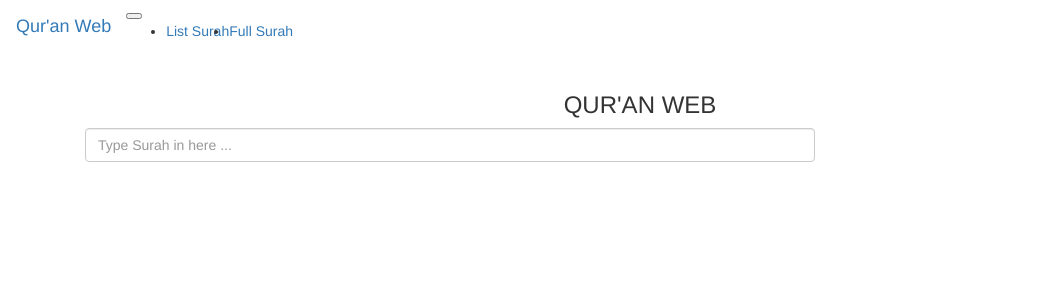
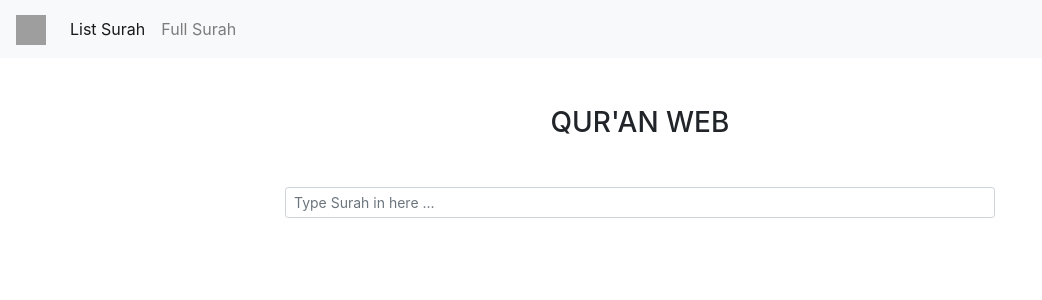
Before and after one commit to yudaapratama/quran-web, a CodeIgniter app: page /database/index.php/home/index in a window 1280 px wide. Shown: the top 300 px of the page, without its empty margins (0-1042 px from the left). Run offline with CodeIgniter, Linux system fonts and the light colour scheme; some libraries are stand-ins or nearby versions; grey boxes are pictures that could not be loaded.

Commit message:
Change library

```diff
--- a/application/views/template/footer.php
+++ b/application/views/template/footer.php
@@ -1,19 +1,16 @@
 
 
 
-		<script type="text/javascript" src="<?php echo base_url() ?>assets/bootstrap-4.5.3/js/bootstrap.min.js"></script>
-		<script type="text/javascript" src="<?php echo base_url() ?>assets/datepicker/js/bootstrap-datepicker.min.js"></script>
-		<script type="text/javascript" src="<?php echo base_url() ?>assets/datatables/jquery.dataTables.min.js"></script>
-		<script type="text/javascript" src="<?php echo base_url() ?>assets/datatables/dataTables.fixedHeader.min.js"></script>
-  	<script type="text/javascript" src="<?php echo base_url() ?>assets/datatables/dataTables.bootstrap4.min.js"></script>
+
 		<script type="text/javascript">
 			$(document).ready(function(){
 
-				$('.datepicker').datepicker({
-					format: 'yyyy-mm-dd',
+				$("#maintenance").on('click', function() {
+					$.alert({
+							title: 'Message !',
+							content: 'Masih dalam pengembangan.',
+					});
 				});
-
-
 
 			});
 		</script>
--- a/application/views/template/header.php
+++ b/application/views/template/header.php
@@ -3,13 +3,11 @@
 	<head>
 		<meta charset="utf-8">
 		<title>QUR'AN WEB</title>
-		<link rel="stylesheet" href="<?php echo base_url() ?>assets/bootstrap-4.5.3/css/bootstrap.min.css">
-		<link rel="stylesheet" href="<?php echo base_url() ?>assets/bootstrap-4.5.3/font/bootstrap-icons.css">
-		<link rel="stylesheet" href="<?php echo base_url() ?>assets/datepicker/css/bootstrap-datepicker.min.css">
+		<link rel="icon" href="<?php echo base_url() ?>assets/img/quran.png" type="image/x-icon">
+		<link rel="stylesheet" href="https://cdn.jsdelivr.net/npm/bootstrap@4.5.3/dist/css/bootstrap.min.css" integrity="sha384-TX8t27EcRE3e/ihU7zmQxVncDAy5uIKz4rEkgIXeMed4M0jlfIDPvg6uqKI2xXr2" crossorigin="anonymous">
+		<link rel="stylesheet" href="https://cdn.jsdelivr.net/npm/bootstrap-icons@1.4.1/font/bootstrap-icons.css">
 		<link rel="stylesheet" href="<?php echo base_url() ?>assets/jquery/loading.css">
-		<link rel="stylesheet" href="<?php echo base_url() ?>assets/datatables/dataTables.bootstrap4.min.css" rel="stylesheet">
-		<link rel="stylesheet" href="<?php echo base_url() ?>assets/datatables/fixedHeader.dataTables.min.css" rel="stylesheet">
-		<link rel="stylesheet" href="<?php echo base_url() ?>assets/jquery-confirm/jquery-confirm.min.css" rel="stylesheet">
+		<link rel="stylesheet" href="https://cdnjs.cloudflare.com/ajax/libs/jquery-confirm/3.3.2/jquery-confirm.min.css">
 		<style media="screen">
 			/* .autocomplete-suggestions {
 				border: 1px solid grey;
@@ -37,17 +35,18 @@
 				th
 			} */
 		</style>
-
+		<!-- <script src="https://code.jquery.com/jquery-3.5.1.slim.min.js" integrity="sha384-DfXdz2htPH0lsSSs5nCTpuj/zy4C+OGpamoFVy38MVBnE+IbbVYUew+OrCXaRkfj" crossorigin="anonymous"></script> -->
 		<script src="<?php echo base_url() ?>assets/jquery/jquery-3.3.1.min.js" ></script>
-		<script src="<?php echo base_url() ?>assets/jquery/popper.min.js" crossorigin="anonymous"></script>
-		<script type="text/javascript" src="<?php echo base_url() ?>assets/jquery/jquery-autocomplete.min.js" ></script>
+		<script src="https://cdn.jsdelivr.net/npm/popper.js@1.16.1/dist/umd/popper.min.js" integrity="sha384-9/reFTGAW83EW2RDu2S0VKaIzap3H66lZH81PoYlFhbGU+6BZp6G7niu735Sk7lN" crossorigin="anonymous"></script>
 		<script type="text/javascript" src="<?php echo base_url() ?>assets/jquery/jquery.loading.js" ></script>
-		<script type="text/javascript" src="<?php echo base_url() ?>assets/jquery/jquery.number.min.js" ></script>
-		<script type="text/javascript" src="<?php echo base_url() ?>assets/jquery-confirm/jquery-confirm.min.js" ></script>
+		<script src="https://cdnjs.cloudflare.com/ajax/libs/jquery-confirm/3.3.2/jquery-confirm.min.js"></script>
+		<script src="https://cdn.jsdelivr.net/npm/bootstrap@4.5.3/dist/js/bootstrap.min.js" integrity="sha384-w1Q4orYjBQndcko6MimVbzY0tgp4pWB4lZ7lr30WKz0vr/aWKhXdBNmNb5D92v7s" crossorigin="anonymous"></script>
 	</head>
 	<body id="">
     <nav class="navbar navbar-expand-lg navbar-light bg-light">
-      <a class="navbar-brand" href="#">Qur'an Web</a>
+      <a class="navbar-brand" href="<?php echo base_url() ?>">
+				<img src="<?php echo base_url() ?>assets/img/quran.png" width="30" height="30" alt="" loading="lazy">
+			</a>
       <button class="navbar-toggler" type="button" data-toggle="collapse" data-target="#navbarSupportedContent" aria-controls="navbarSupportedContent" aria-expanded="false" aria-label="Toggle navigation">
         <span class="navbar-toggler-icon"></span>
       </button>
@@ -55,10 +54,10 @@
       <div class="collapse navbar-collapse" id="navbarSupportedContent">
         <ul class="navbar-nav mr-auto">
           <li class="nav-item active">
-            <a class="nav-link" href="#">List Surah <span class="sr-only">(current)</span></a>
+            <a class="nav-link" href="<?php echo site_url("/") ?>">List Surah <span class="sr-only">(current)</span></a>
           </li>
           <li class="nav-item">
-            <a class="nav-link" href="#">Full Surah</a>
+            <a class="nav-link" href="javascript:void(0)" id="maintenance">Full Surah</a>
           </li>
           <!-- <li class="nav-item dropdown">
             <a class="nav-link dropdown-toggle" href="#" id="navbarDropdown" role="button" data-toggle="dropdown" aria-haspopup="true" aria-expanded="false">
```
